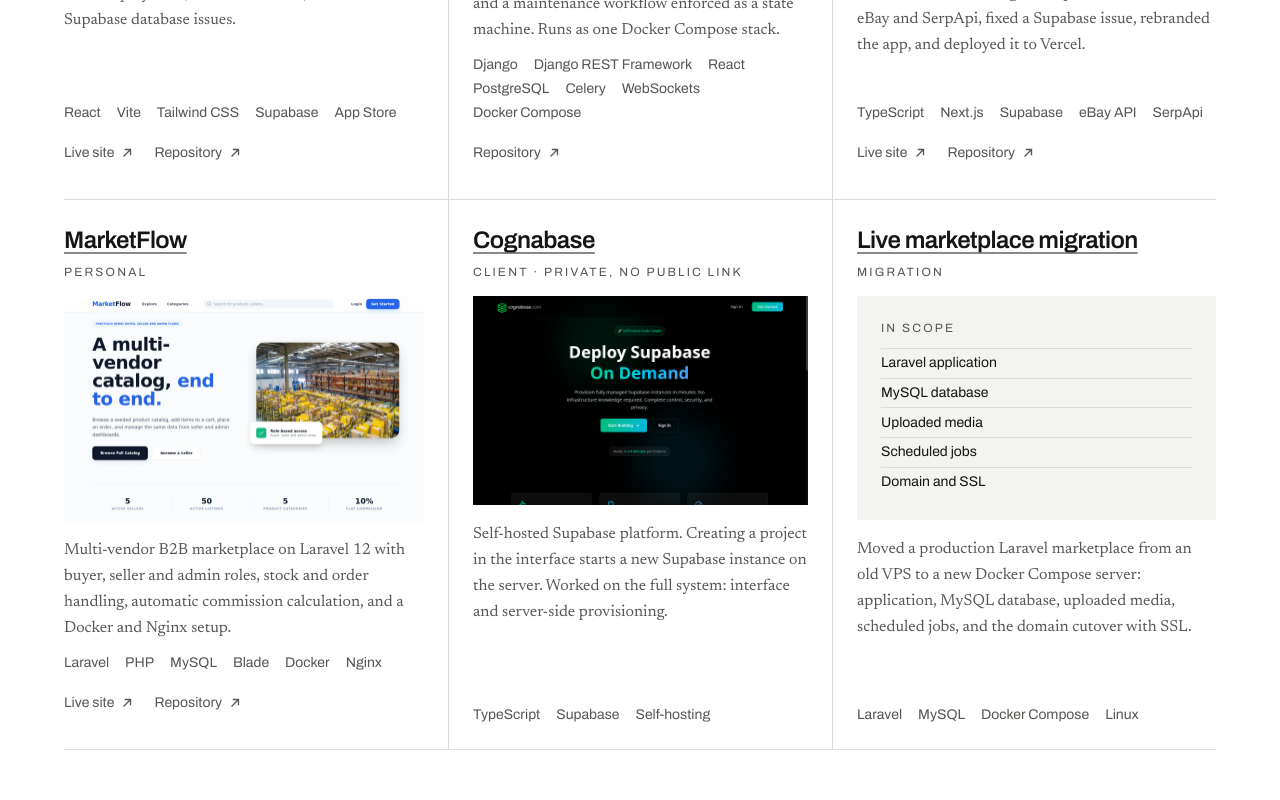
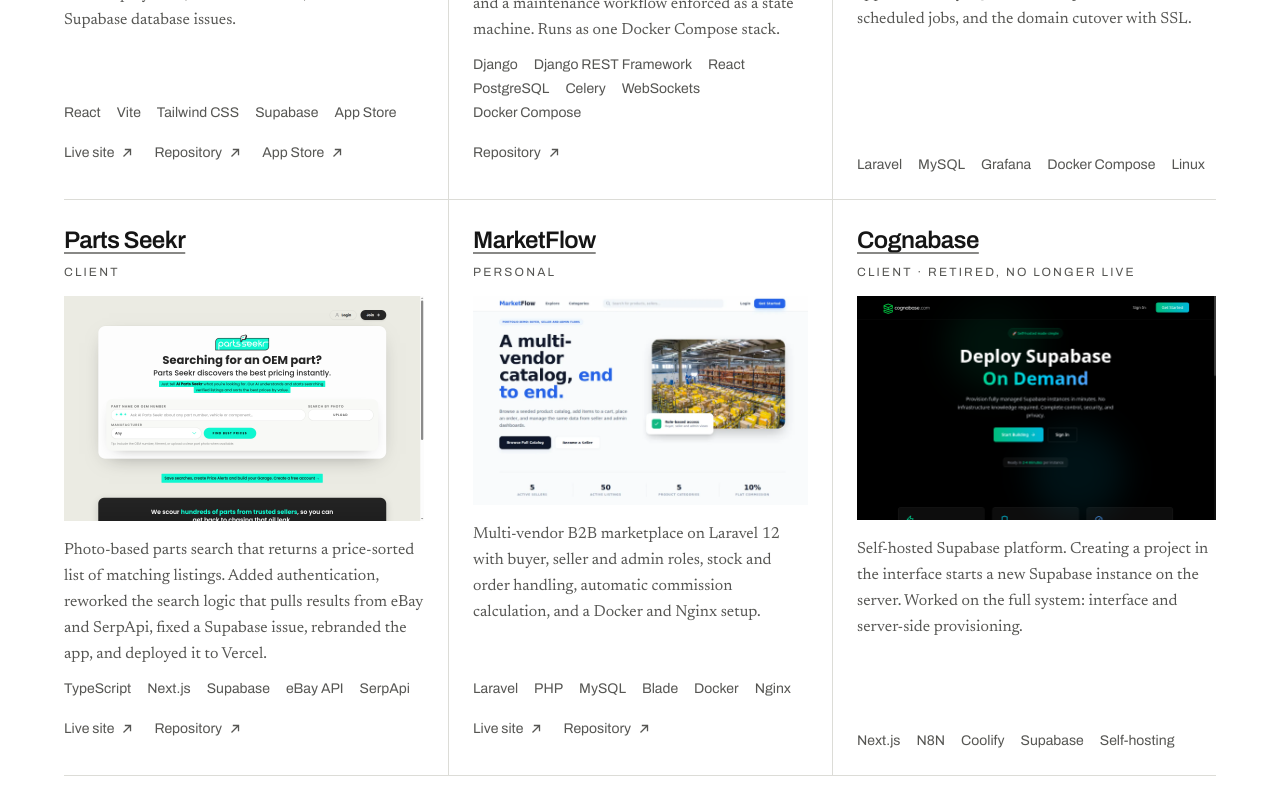
Before and after one commit to farhan-t-dev/Farhan-portfolio, a Next.js app: page /work in a window 1280 px wide. Shown: the part 800-1600 px from the top of the page. Built offline with nearby package versions, Linux system fonts and the light colour scheme.

Commit message:
Implement code changes to enhance functionality and update project data

```diff
--- a/src/app/projects/[slug]/page.tsx
+++ b/src/app/projects/[slug]/page.tsx
@@ -81,6 +81,7 @@
   const links = [
     { label: "Live site", url: project.liveUrl },
     { label: "Repository", url: project.repoUrl },
+    { label: "App Store", url: project.appStoreUrl},
   ].filter(
     (link): link is { label: string; url: string } => isExternalUrl(link.url),
   );
--- a/src/components/ui/project-row.tsx
+++ b/src/components/ui/project-row.tsx
@@ -47,6 +47,7 @@
   const links = [
     { label: "Live site", url: project.liveUrl },
     { label: "Repository", url: project.repoUrl },
+    { label: "App Store", url: project.appStoreUrl},
   ].filter(
     (link): link is { label: string; url: string } => isExternalUrl(link.url),
   );
--- a/src/components/ui/project-tile.tsx
+++ b/src/components/ui/project-tile.tsx
@@ -79,6 +79,7 @@
   const links = [
     { label: "Live site", url: project.liveUrl },
     { label: "Repository", url: project.repoUrl },
+    { label: "App Store", url: project.appStoreUrl},
   ].filter(
     (link): link is { label: string; url: string } => isExternalUrl(link.url),
   );
--- a/src/data/projects.ts
+++ b/src/data/projects.ts
@@ -34,6 +34,7 @@
   kind: ProjectKind;
   liveUrl?: string;
   repoUrl?: string;
+  appStoreUrl?: string;
   /** Lifecycle note for work that is no longer publicly linkable. */
   status?: "private" | "retired";
   /**
@@ -85,6 +86,7 @@
     kind: "client",
     liveUrl: "https://www.fletchedco.com/",
     repoUrl: "https://github.com/farhan-t-dev/fletched",
+    appStoreUrl: "https://apps.apple.com/us/app/fletched-archery-calculator/id6759381081",
     featured: true,
     rank: 1,
   },
@@ -104,7 +106,7 @@
     liveUrl: "https://www.partsseekr.com/",
     repoUrl: "https://github.com/farhan-t-dev/snapprice",
     featured: true,
-    rank: 3,
+    rank: 4,
   },
   {
     slug: "mindacco",
@@ -117,7 +119,7 @@
         alt: "MindAcco landing page: the headline “Structure for habits that survive a busy week” beside a weekly plan panel listing Deep Work and Daily Steps.",
       },
     ],
-    tags: ["Supabase", "Vercel"],
+    tags: ["Next.js","React","Supabase", "Vercel"],
     kind: "client",
     liveUrl: "https://www.mindacco.com/",
     featured: false,
@@ -128,8 +130,8 @@
     title: "Live marketplace migration",
     description:
       "Moved a production Laravel marketplace from an old VPS to a new Docker Compose server: application, MySQL database, uploaded media, scheduled jobs, and the domain cutover with SSL.",
-    images: [{ src: "/projects/marketplace-migration.webp" }],
-    tags: ["Laravel", "MySQL", "Docker Compose", "Linux"],
+    images: [{ src: "/projects/marketplace_migration.webp" }],
+    tags: ["Laravel", "MySQL", "Grafana", "Docker Compose", "Linux"],
     kind: "migration",
     scope: [
       "Laravel application",
@@ -139,7 +141,7 @@
       "Domain and SSL",
     ],
     featured: true,
-    rank: 6,
+    rank: 3,
   },
   {
     slug: "schematic-builder",
@@ -200,7 +202,7 @@
     liveUrl: "https://marketflow-36gz.onrender.com",
     repoUrl: "https://github.com/farhan-t-dev/b2b-marketplace",
     featured: true,
-    rank: 4,
+    rank: 5,
   },
   {
     slug: "github-repo-finder",
@@ -231,11 +233,11 @@
         alt: "Cognabase landing page: “Deploy Supabase On Demand”, with Start Building and Sign In buttons on a dark background.",
       },
     ],
-    tags: ["TypeScript", "Supabase", "Self-hosting"],
+    tags: ["Next.js", "N8N", "Coolify", "Supabase", "Self-hosting"],
     kind: "client",
-    status: "private",
+    status: "retired",
     featured: true,
-    rank: 5,
+    rank: 6,
   },
   {
     slug: "checkin",
@@ -287,6 +289,7 @@
     tags: ["React", "TypeScript", "Vite", "Supabase", "Solana"],
     kind: "client",
     status: "retired",
+    repoUrl: "https://github.com/ElonDevs/Elonmarket",
     featured: false,
     rank: 13,
   },
```
Also changed, not shown: public/projects/marketplace_migration.webp (added).
